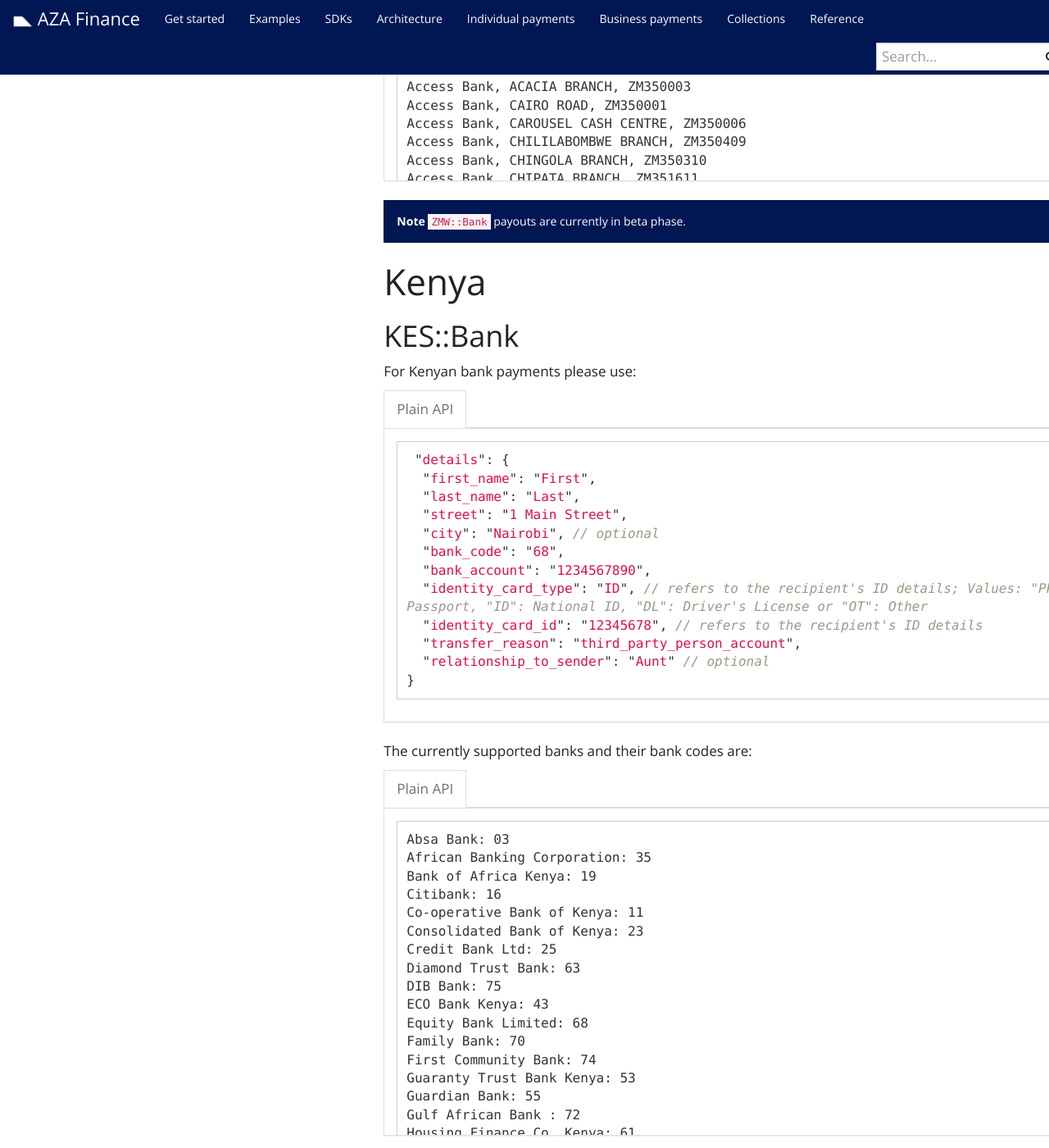
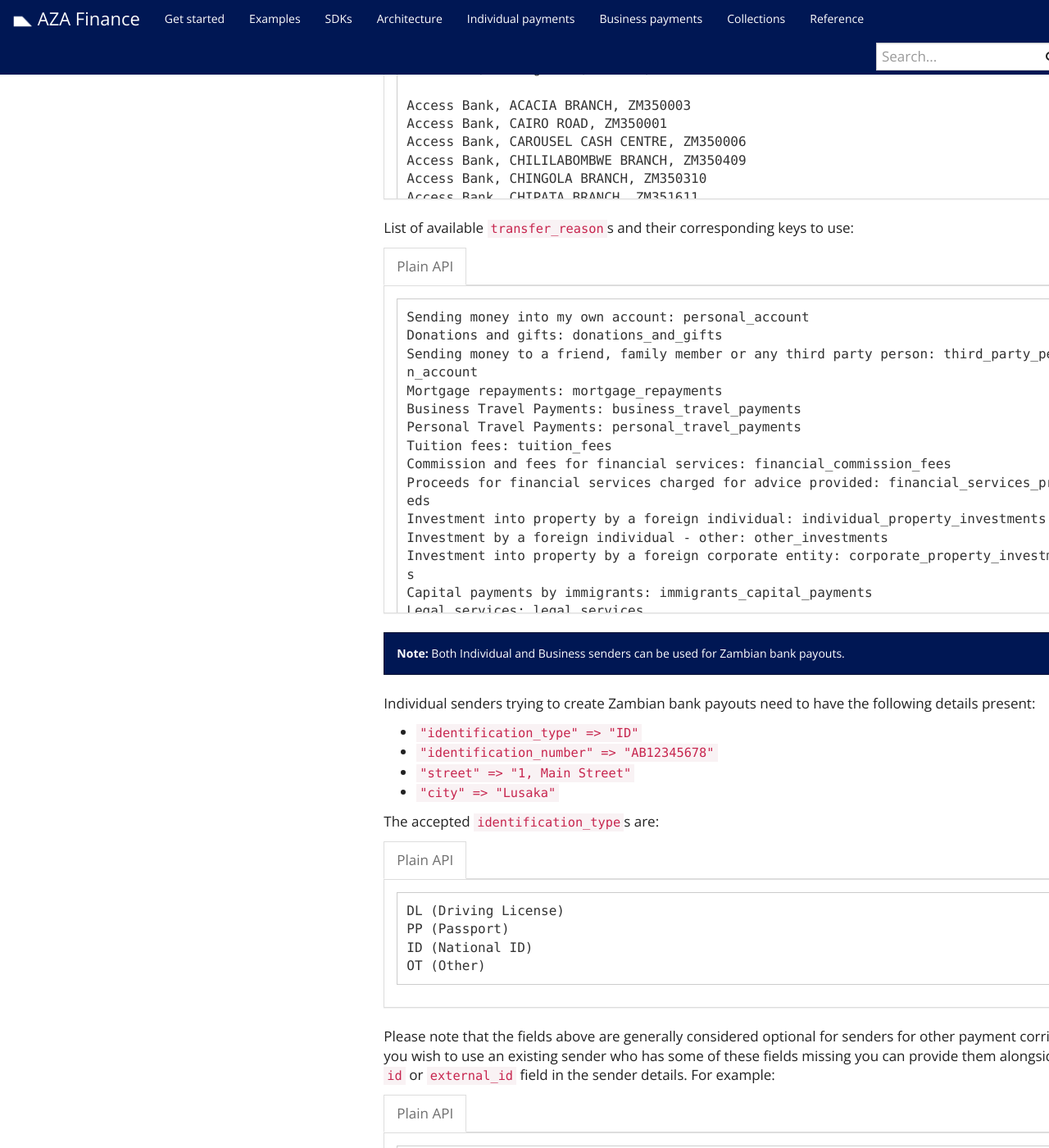
Before and after one commit to transferzero/api-documentation, a Jekyll site: the page built from _docs/individual-payments.md, in a window 1280 px wide and 1400 px high, scrolled down 30258 px. Shown: the whole window at 82% size. Built offline with Jekyll 4.4.1, drawn with Linux system fonts in a browser that asks for light colours; nearby versions of some CDN libraries; comment, search, counter and statistics services are not loaded; some of the changed text lies outside the part shown.

Commit message:
BTA-12085-additional-regulatory-requirements-for-zmw-bank

````diff
--- a/_includes/corridors/zmw-bank.md
+++ b/_includes/corridors/zmw-bank.md
@@ -9,7 +9,8 @@
  "details": {
   {{ recipient_name }},
   "bank_account": "1234567890",
-  "branch_code": "ZM210003"
+  "branch_code": "ZM210003",
+  "transfer_reason": "personal_account",
 }
 ```
 {% endcapture %}
@@ -366,8 +367,108 @@
 ```
 {% endcapture %}
 
-{% include language-tabbar.html prefix= zmw-bank-options  raw=data-raw %}
+{% include language-tabbar.html prefix=zmw-bank-options  raw=data-raw %}
+
+{% include corridors/transfer_reasons.md %}
 
 <div class="alert alert-info" markdown="1">
-**Note** `ZMW::Bank` payouts are currently in beta phase.
+**Note:** Both Individual and Business senders can be used for Zambian bank payouts.
 </div>
+
+Individual senders trying to create Zambian bank payouts need to have the following details present:
+- `"identification_type" => "ID"`
+- `"identification_number" => "AB12345678"`
+- `"street" => "1, Main Street"`
+- `"city" => "Lusaka"`
+
+The accepted `identification_type`s are:
+
+{% capture data-raw %}
+```
+DL (Driving License)
+PP (Passport)
+ID (National ID)
+OT (Other)
+```
+{% endcapture %}
+
+{% include language-tabbar.html prefix="zmw-bank-identification-types" raw=data-raw %}
+
+Please note that the fields above are generally considered optional for senders for other payment corridors. If you wish to use an existing sender who has some of these fields missing you can provide them alongside the `id` or `external_id` field in the sender details. For example:
+
+{% capture data-raw %}
+```javascript
+{
+  "transaction": {
+    "sender": {
+      "external_id": "<id of sender>",
+      "identification_type": "ID",
+      "identification_number": "AB12345678",
+      "street": "1, Main Street",
+      "city": "Lusaka",
+      (...)
+    },
+    (...)
+  }
+}
+```
+{% endcapture %}
+
+{% include language-tabbar.html prefix="zmw-bank-individual-sender-details" raw=data-raw %}
+
+Business senders trying to create Zambian bank payouts need to have the following details present:
+- `"first_name" => "First"` - First name of Company Representative
+- `"last_name" => "Last"` - Last name of Company Representative
+- `"phone_number" => "+260961234567"` - Phone number of Company Representative
+- `"registration_number" => "RN123456789"`
+- `"legal_entity_type" => "partnership"`
+- `"street" => "1, Main Street"`
+- `"city" => "Lusaka"`
+
+The valid values for `legal_entity_type` are the following:
+
+{% capture data-raw %}
+```markdown
+- sole_proprietorship: Sole Proprietorship
+- partnership: Partnership
+- privately_owned_company: Privately Owned Company (Limited Company)
+- publicly_owned_company: Publicly Listed Company (PLC)
+- government_owned_entity: Government Owned Entity Trusts
+- trust: Foundations & Similar Entities
+- ngo: Non-Government Organisations / Charities inc Religious bodies and place of worship
+- club_and_society: Clubs and Societies
+- go: GO (Majority Owned Subsidiary of State-Owned Company)
+- financial_institution: Financial Institution
+```
+{% endcapture %}
+
+{% include language-tabbar.html prefix="legal-entity-type-details" raw=data-raw %}
+
+Please note that the fields above are generally considered optional for senders for other payment corridors. If you wish to use an existing sender who has some of these fields missing you can provide them alongside the `id` or `external_id` field in the sender details. For example:
+
+{% capture data-raw %}
+```javascript
+{
+  "transaction": {
+    "sender": {
+      "external_id": "<id of sender>",
+      "first_name": "First",
+      "last_name": "Last",
+      "phone_number": "+260961234567",
+      "registration_number": "RN123456789",
+      "legal_entity_type": "partnership",
+      "street": "1, Main Street",
+      "city": "Lusaka",
+      (...)
+    },
+    (...)
+  }
+}
+```
+{% endcapture %}
+
+{% include language-tabbar.html prefix="zmw-bank-business-sender-details" raw=data-raw %}
+
+<div class="alert alert-info" markdown="1">
+**Note:** `ZMW::Bank` payouts are currently in beta phase.
+</div>
````
